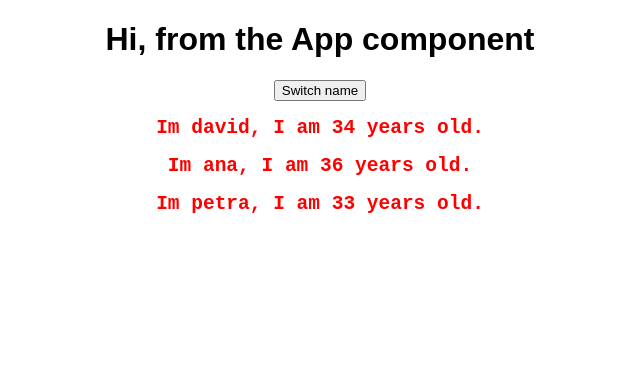
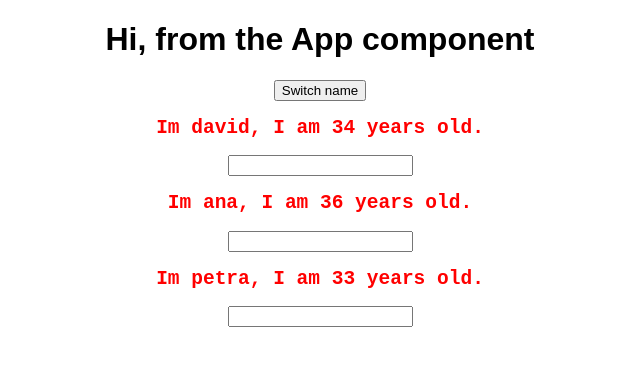
Before and after one commit to pldvd/complete-react-guide, a React (Create React App) app: page / in a window 1280 px wide. Shown: the top 366 px of the page, without its empty margins (320-960 px from the left). Built offline with nearby package versions, Linux system fonts and the light colour scheme.

Commit message:
add two way data binding

```diff
--- a/src/App.js
+++ b/src/App.js
@@ -4,6 +4,7 @@ import './App.css';
 import Person from './Person/Person';
 
 class App extends Component {
+
   state = {
     persons: [
       { name: "david", age: 34 },
@@ -12,28 +13,46 @@ class App extends Component {
     ]
   }
 
-  changeNameHandler = () => {
+  changeNameHandler = (name) => {
     this.setState({
       persons: [
         ...this.state.persons,
-        { name: 'Tatuka', age: 87 }
+        { name: name, age: 87 }
       ],
       wasClicked: true
-    }, () => console.log(this.state));
+    });
   };
+
+  handleInput = (event) => {
+    this.setState({
+      persons: [
+        { name: "david", age: 34 },
+        { name: event.target.value, age: 36 },
+        { name: "petra", age: 33 }
+      ]
+    })
+  }
 
   render() {
     return (
       <div className='App'>
         <h1>Hi, from the App component</h1>
-        <button onClick={this.changeNameHandler}>Switch name</button>
-        <Person name={this.state.persons[0].name} age={this.state.persons[0].age} />
-        <Person name={this.state.persons[1].name} age={this.state.persons[1].age} />
-        <Person name={this.state.persons[2].name} age={this.state.persons[2].age} />
+        <button onClick={this.changeNameHandler.bind(this, 'Davidkaaaa')}>Switch name</button>
+        <Person name={this.state.persons[0].name} age={this.state.persons[0].age} click={this.changeNameHandler} />
+        <Person name={this.state.persons[1].name} age={this.state.persons[1].age} click={this.changeNameHandler} changed={this.handleInput}/>
+        <Person name={this.state.persons[2].name} age={this.state.persons[2].age} click={this.changeNameHandler} />
       </div>
     );
-    // return React.createElement('div', {className: 'App'}, React.createElement('h1', null, 'does it work now?'));
   }
+  // return React.createElement('div', {className: 'App'}, React.createElement('h1', null, 'does it work now?'));
 }
 
 export default App;
+
+// state = {
+//   persons: [
+//     { name: "david", age: 34 },
+//     { name: "ana", age: 36 },
+//     { name: "petra", age: 33 }
+//   ]
+// }
--- a/src/Person/Person.js
+++ b/src/Person/Person.js
@@ -5,7 +5,8 @@ import './person.css';
 const person = (props) => {
   return (
     <div>
-      <h2 className="mono">Im {props.name}, I am {props.age} years old.</h2>
+      <h2 onClick={props.click} className="mono">Im {props.name}, I am {props.age} years old.</h2>
+      <input type="text" onChange={props.changed}/>
     </div>
   )
 
```
